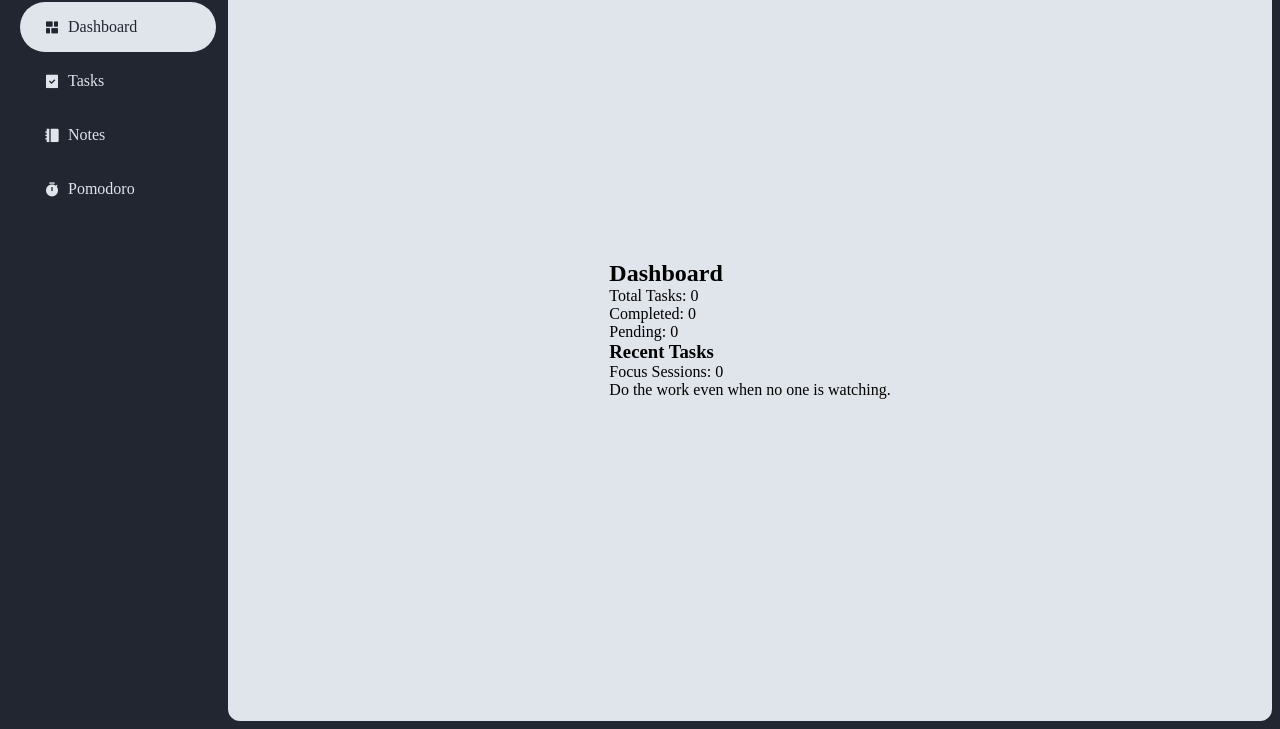
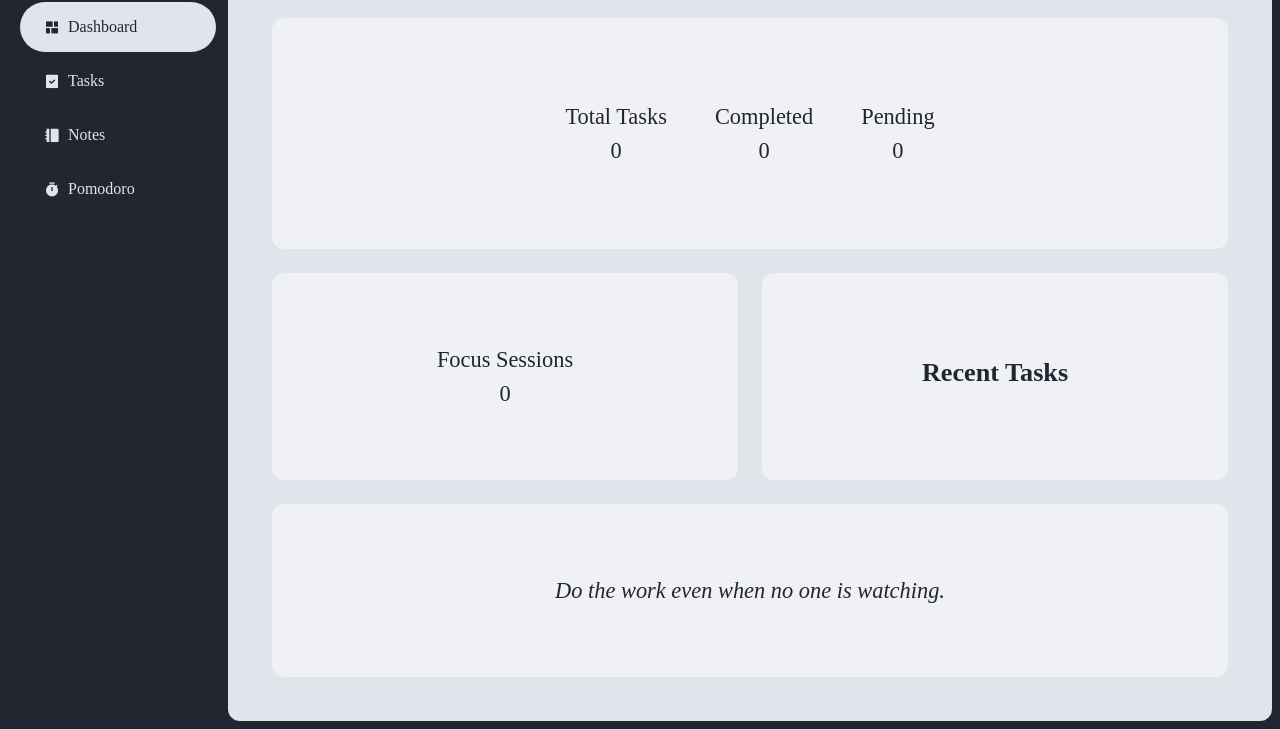
Before and after one commit to buildwithavinash/nexStep---All-in-one-prodcutivity-kit, a plain HTML site: page index.html in a window 1280 px wide. Shown: the part 71-800 px from the top of the page. Drawn offline with nearby package versions, Linux system fonts and the light colour scheme.

Commit message:
added dashboard styling

```diff
--- a/index.html
+++ b/index.html
@@ -31,11 +31,12 @@
             <div class="inner__container">
  <h2>Dashboard</h2>
 
-          <div class="stats">
+ <div class="dashboard__grid">
+<div class="stats">
 
-<div>Total Tasks: <span id="totalTasks">0</span></div>
-<div>Completed: <span id="completedTasks">0</span></div>
-<div>Pending: <span id="pendingTasks">0</span></div>
+<div>Total Tasks <span id="totalTasks">0</span></div>
+<div>Completed <span id="completedTasks">0</span></div>
+<div>Pending<span id="pendingTasks">0</span></div>
 
 </div>
 
@@ -44,11 +45,13 @@
 <ul class="recentTasksList"></ul>
 </div>
 
-<div>Focus Sessions: <span id="focusSessions">0</span></div>
+<div class="focus">Focus Sessions<span id="focusSessions">0</span></div>
 
 <div class="quote__container">
   <p class="quote__text"></p>
 </div>
+ </div>
+
             </div>
           </div>
 
--- a/style.css
+++ b/style.css
@@ -11,7 +11,7 @@
     --color-white-70: #d1e6d0;
     --color-white-60: #bfc6d4;
 
-    --color-border: #b4b4b4;
+    --color-border: ##F7F7F7;
 }
 
 
@@ -25,21 +25,29 @@ body {
     background-color: var(--color-black-90);
     padding: 8px;
     height: 100vh;
+    color: var(--color-black-90);
 }
 ul, li {
     list-style: none;
 }
-
+h1, h2, h3, h4, h5, h6 {
+    color: var(--color-black-90);
+}
 button {
     padding: 12px 24px;
     cursor: pointer;
     border: 1px solid var(--color-border);
     border-radius: 12px;
     box-shadow: rgba(0, 0, 0, 0.05) 0px 6px 24px 0px, rgba(0, 0, 0, 0.08) 0px 0px 0px 1px;
+    transition: all 0.2s ease;
 }
 
 button:active {
     transform: translateY(2px);
+}
+
+button:hover {
+    opacity: 0.8;
 }
 .hidden {
     display: none;
@@ -60,6 +68,7 @@ button:active {
 
 .sidebar h2 {
     font-size: 2rem;
+    color: var(--color-white-90);
     text-align: center;
 }
 
@@ -123,6 +132,97 @@ button:active {
     cursor: pointer;
 }
 
+
+/* dashboard */
+
+#dashboard {
+    height: 100%;
+    width: 100%;
+}
+#dashboard .inner__container {
+    text-align: center;
+    height: 100%;
+    width: 100%;
+    display: flex;
+    flex-direction: column;
+}
+
+#dashboard h2 {
+    font-size: 2rem;
+}
+#dashboard .dashboard__grid {
+    font-size: 1.4rem;
+    flex: 1;
+    display: grid;
+    grid-template-columns: 1fr 1fr;
+    grid-template-areas:
+    "stats stats"
+    "focus recentTasks"
+    "quote quote";
+    padding: 24px;
+    border-radius: 12px;
+    gap: 24px;
+}
+
+.dashboard__grid div {
+    display: flex;
+    align-items: center;
+    justify-content: center;
+    border: 2px solid var(--color-border);
+}
+#dashboard .stats {
+    background-color: var(--color-white-90);
+    padding: 24px;
+    border-radius: 12px;
+grid-area: stats;
+gap: 24px;
+}
+
+#dashboard .stats div {
+    display: flex;
+    flex-direction: column;
+    align-items: center;
+    justify-content: center;
+    border: 1px solid var(--color-border);
+    padding: 12px;
+    border-radius: 8px;
+    gap: 8px;
+}
+
+#dashboard .recentTasks {
+    background-color: var(--color-white-90);
+    padding: 24px;
+    border-radius: 12px;
+    grid-area: recentTasks;
+    flex-direction: column;
+    gap: 8px;
+}
+
+#dashboard .focus {
+    background-color: var(--color-white-90);
+    padding: 24px;
+    border-radius: 12px;
+    grid-area: focus;
+    flex-direction: column;
+    gap: 8px;
+}
+
+#dashboard .quote__container {
+    background-color: var(--color-white-90);
+    padding: 24px;
+    border-radius: 12px;
+    grid-area: quote;
+}
+
+.quote__container .quote__text {
+    font-style: italic;
+}
+
+
+
+
+
+
 /* pomodoro */
 .app__container {
     height: 100%;
```
